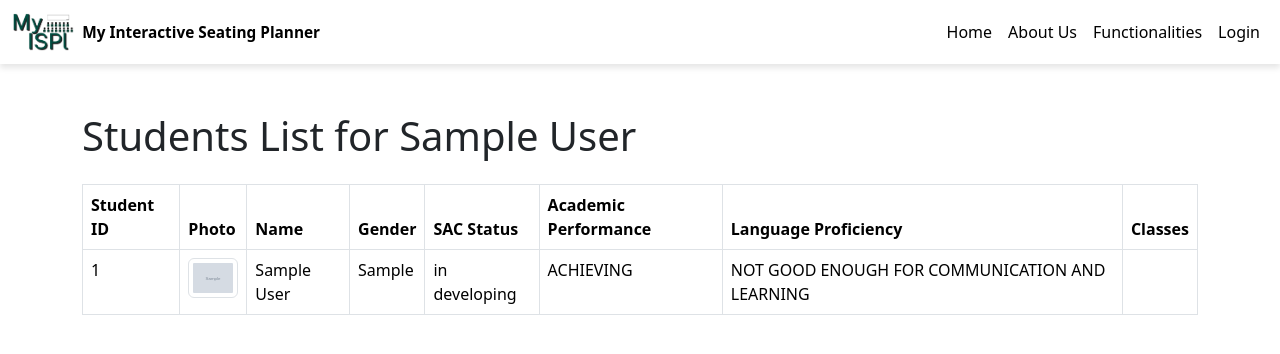
After one commit to M1k3ez/burnsideseatingplanner, a Flask app: template MyISPl/templates/teacher/view_students.html in a window 1280 px wide. The commit adds this page. Shown: the top 354 px of the page. Run offline with Flask 3, Linux system fonts and the light colour scheme; tables that the repository leaves empty hold one stand-in row (values such as "Sample post"); the template is opened without the code that fills it: values that come from a table or form of the project are taken from there, most other values are stand-ins (such as "Sample title", 1, 10 or a date in 2020); grey boxes marked "Sample" are stand-in pictures; parts of the project's set-up code (start-up, migrations or seed data) failed here and were passed over; some libraries are stand-ins or nearby versions.

Commit message:
Update students dashboard for teacher
- Added students dashboard
- Moved functionalities and aboutus routes to auth.py
- Removed SAC_status column, and AuthenticationToken as well as relationship
- Removed AUTHENTICATIONTOKEN table, added SAC and SACSTUDENT table in database.
- Changed the flash message
- Updated the user dashboard layout by removing the uneccessary information.
- increased permanent session from 5s to 1 hour.
- At this stage, the user should be able to see their students in /teacher/students

```diff
--- a/MyISPl/administrator.py
+++ b/MyISPl/administrator.py
@@ -13,7 +13,7 @@ def dashboard():
     # Retrieve the user's details from the database based on provider_id
     user = User.query.filter_by(user_id=current_user.user_id).first()
     if user.role != USER_ROLE["Administrator"]:
-        flash("Access denied: You are not authorized to access the Admin dashboard.", "error")
+        flash("Access denied: You are not authorised to access the Admin dashboard.", "error")
         return redirect(url_for('landing_page'))  # Redirect to homepage
-    flash(f"Hello {user.first_name} {user.last_name}, welcome to your dashboard", "success")
+    flash(f"Hello {user.first_name} {user.last_name}, successfully logged in", "success")
     return render_template('administrator/dashboard.html', user=user)
--- a/MyISPl/app.py
+++ b/MyISPl/app.py
@@ -23,16 +23,6 @@ def tos():
     return render_template('terms_of_service.html')
 
 
-@app.route('/functionalities')
-def functionalities():
-    return render_template('functionalities.html')
-
-
-@app.route('/aboutus')
-def aboutus():
-    return render_template('aboutus.html')
-
-
 if __name__ == '__main__':
     with app.app_context():
         db.create_all()
--- a/MyISPl/config.py
+++ b/MyISPl/config.py
@@ -15,5 +15,5 @@ class Config:
     SESSION_TYPE = 'redis'
     SESSION_REDIS = redis.StrictRedis.from_url('redis://localhost:6379')
     SESSION_PERMANENT = True
-    PERMANENT_SESSION_LIFETIME = timedelta(seconds=5)
+    PERMANENT_SESSION_LIFETIME = timedelta(hours=1)
     SESSION_USE_SIGNER = True
--- a/MyISPl/models.py
+++ b/MyISPl/models.py
@@ -17,11 +17,6 @@ USER_ROLE = {
 EXPIRY_STATUS = {
     "Expired": 0,
     "Valid": 1
-}
-
-SAC_STATUS = {
-    0: "Yes",
-    1: "No"
 }
 
 LANGUAGE_PROFICIENCY = {
@@ -70,27 +65,9 @@ class User(UserMixin, db.Model):
         'Class', back_populates='teacher', cascade='all, delete-orphan')
     notes = relationship(
         'Note', back_populates='teacher', cascade='all, delete-orphan')
-    authentication_tokens = relationship(
-        'AuthenticationToken', back_populates='user',
-        cascade='all, delete-orphan')
     user_seating_plans = relationship(
         'UserSeatingPlan', back_populates='user', cascade='all, delete-orphan')
     seating_plans = association_proxy('user_seating_plans', 'seating_plan')
-
-
-class AuthenticationToken(db.Model):
-    __tablename__ = 'AUTHENTICATION_TOKEN'
-    token_id = db.Column(db.Integer, primary_key=True, autoincrement=True)
-    user_id = db.Column(db.String, ForeignKey('USER.user_id'), nullable=False)
-    token = db.Column(db.String(), nullable=False)
-    expiry_status = db.Column(db.Integer, nullable=False)
-
-    def get_expiry_status(self):
-        '''Convert global constant to String based on current mapping'''
-        for status_name, status_value in EXPIRY_STATUS.items():
-            if self.expiry_status == status_value:
-                return status_name
-    user = relationship('User', back_populates='authentication_tokens')
 
 
 class Student(db.Model):
@@ -100,20 +77,22 @@ class Student(db.Model):
     last_name = db.Column(db.String(), nullable=False)
     gender = db.Column(db.String(), nullable=False)
     photo = db.Column(db.String(), nullable=False)
-    SAC_status = db.Column(db.Integer, nullable=False)
-    academic_performance = db.Column(db.String(), nullable=False)
-    language_proficiency = db.Column(db.String(), nullable=False)
+    academic_performance = db.Column(db.Integer, nullable=False)
+    language_proficiency = db.Column(db.Integer, nullable=False)
 
-    # Method to convert SAC status integer to string
-    def get_SAC_status(self):
-        """
-        Method to convert SAC status integer to string based on SAC_STATUS.
-        """
-        return SAC_STATUS.get(self.SAC_status, 'unknown')
+    def get_academic_performance(self):
+        """Convert academic performance integer to string based on ACADEMIC_PERFORMANCE mapping."""
+        for academic_performance_name, academic_performance_value in ACADEMIC_PERFORMANCE.items():
+            if self.academic_performance == academic_performance_value:
+                return academic_performance_name
+        return "Unknown"
 
-    # Method to convert academic performance integer to string
-    def get_academic_performance(self):
-        return ACADEMIC_PERFORMANCE.get(self.academic_performance, "Unknown")
+    def get_language_proficiency(self):
+        """Convert language proficiency integer to string based on LANGUAGE_PROFICIENCY mapping."""
+        for language_proficiency_name, language_proficiency_value in LANGUAGE_PROFICIENCY.items():
+            if self.language_proficiency == language_proficiency_value:
+                return language_proficiency_name
+        return "Unknown"
 
     student_classes = relationship(
         'StudentClass', back_populates='student', cascade='all, delete-orphan')
--- a/MyISPl/networkmanager.py
+++ b/MyISPl/networkmanager.py
@@ -14,8 +14,7 @@ def dashboard():
     # Retrieve the user's details from the database based on provider_id
     user = User.query.filter_by(user_id=current_user.user_id).first()
     if user.role != USER_ROLE["Network Manager"]:
-        flash(
-            "Access denied: You are not authorized to access the Network Manager dashboard.", "error")
+        flash(f"Hi {user.first_name} {user.last_name}, access denied: You are not authorised to access the Network Manager dashboard.", "error")
         return redirect(url_for('landing_page'))  # Redirect to homepage
-    flash(f"Hello {user.first_name} {user.last_name}, welcome to your dashboard", "success")
+    flash(f"Hello {user.first_name} {user.last_name}, successfully logged in", "success")
     return render_template('networkmanager/dashboard.html', user=user)
--- a/MyISPl/staff.py
+++ b/MyISPl/staff.py
@@ -15,4 +15,5 @@ def dashboard():
     if user.role != USER_ROLE["Staff"]:
         flash("Access denied: You are not authorized to access the staff dashboard.", "error")
         return redirect(url_for('landing_page'))  # Redirect to homepage
+    flash(f"Hello {user.first_name} {user.last_name}, successfully logged in", "success")
     return render_template('staff/dashboard.html', user=user)
--- a/MyISPl/templates/nav.html
+++ b/MyISPl/templates/nav.html
@@ -22,10 +22,10 @@
           <a class="nav-link active" aria-current="page" href="/">Home</a>
         </li>
         <li class="nav-item">
-          <a class="nav-link" href="{{ url_for('aboutus') }}">About Us</a>
+          <a class="nav-link" href="{{ url_for('auth.aboutus') }}">About Us</a>
         </li>
         <li class="nav-item">
-          <a class="nav-link" href="{{ url_for('functionalities') }}">Functionalities</a>
+          <a class="nav-link" href="{{ url_for('auth.functionalities') }}">Functionalities</a>
         </li>
         {% if current_user.is_authenticated %}
           <li class="nav-item">
--- /dev/null
+++ b/MyISPl/templates/teacher/view_students.html
@@ -0,0 +1,49 @@
+{% extends "template.html" %}
+
+{% block content %}
+<div class="container mt-5">
+    <h1 class="mb-4">Students List for {{ teacher.first_name }} {{ teacher.last_name }}</h1>
+    {% if students %}
+        <table class="table table-bordered table-hover">
+            <thead class="thead-dark">
+                <tr>
+                    <th scope="col">Student ID</th>
+                    <th scope="col">Photo</th>
+                    <th scope="col">Name</th>
+                    <th scope="col">Gender</th>
+                    <th scope="col">SAC Status</th>
+                    <th scope="col">Academic Performance</th>
+                    <th scope="col">Language Proficiency</th>
+                    <th scope="col">Classes</th>
+                </tr>
+            </thead>
+            <tbody>
+                {% for student in students %}
+                    <tr>
+                        <td>{{ student.student_id }}</td>
+                        <td><img src="{{ student.photo }}" alt="{{ student.first_name }} {{ student.last_name }}" class="img-thumbnail" style="max-width: 50px;"></td>
+                        <td>{{ student.first_name }} {{ student.last_name }}</td>
+                        <td>{{ student.gender }}</td>
+                        <td>in developing</td>
+                        <td>{{ student.get_academic_performance() }}</td>
+                        <td>{{ student.get_language_proficiency() }}</td>
+                        <td>
+                            <ul class="list-unstyled">
+                                {% for student_class in student.student_classes %}
+                                    {% if student_class.class_.user_id == teacher.user_id %}
+                                        <li>{{ student_class.class_.class_name }} ({{ student_class.class_.class_code }})</li>
+                                    {% endif %}
+                                {% endfor %}
+                            </ul>
+                        </td>
+                    </tr>
+                {% endfor %}
+            </tbody>
+        </table>
+    {% else %}
+        <div class="alert alert-warning" role="alert">
+            No students found for this teacher.
+        </div>
+    {% endif %}
+</div>
+{% endblock %}
```
Also changed, not shown: MyISPl/auth.py (+11 -1 lines), MyISPl/teacher.py (+24 -7 lines), MyISPl/templates/administrator/dashboard.html (+7 -5 lines), MyISPl/templates/networkmanager/dashboard.html (+7 -5 lines), MyISPl/templates/staff/dashboard.html (+7 -5 lines), MyISPl/templates/teacher/dashboard.html (+7 -5 lines), MyISPl/data.sqlite3.
